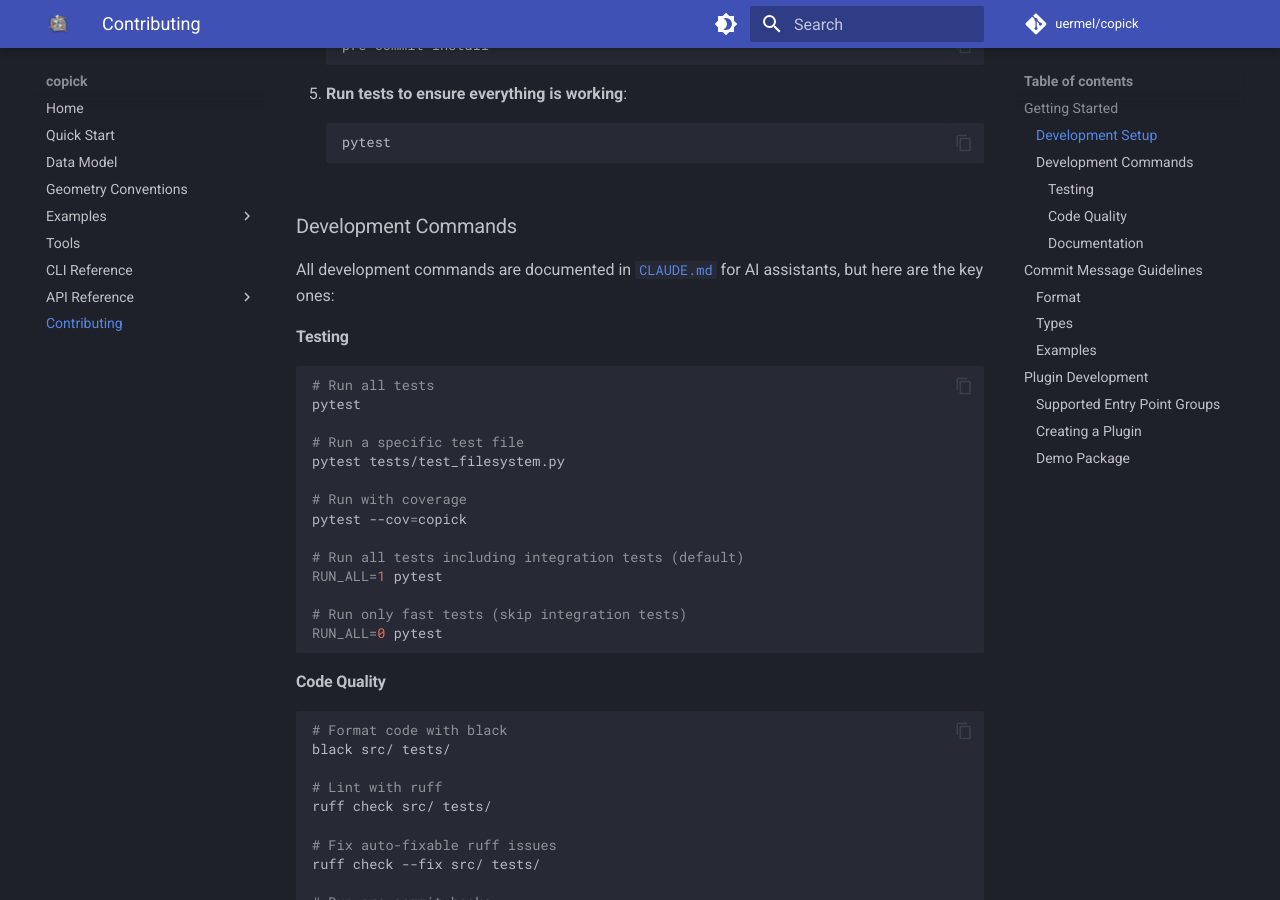
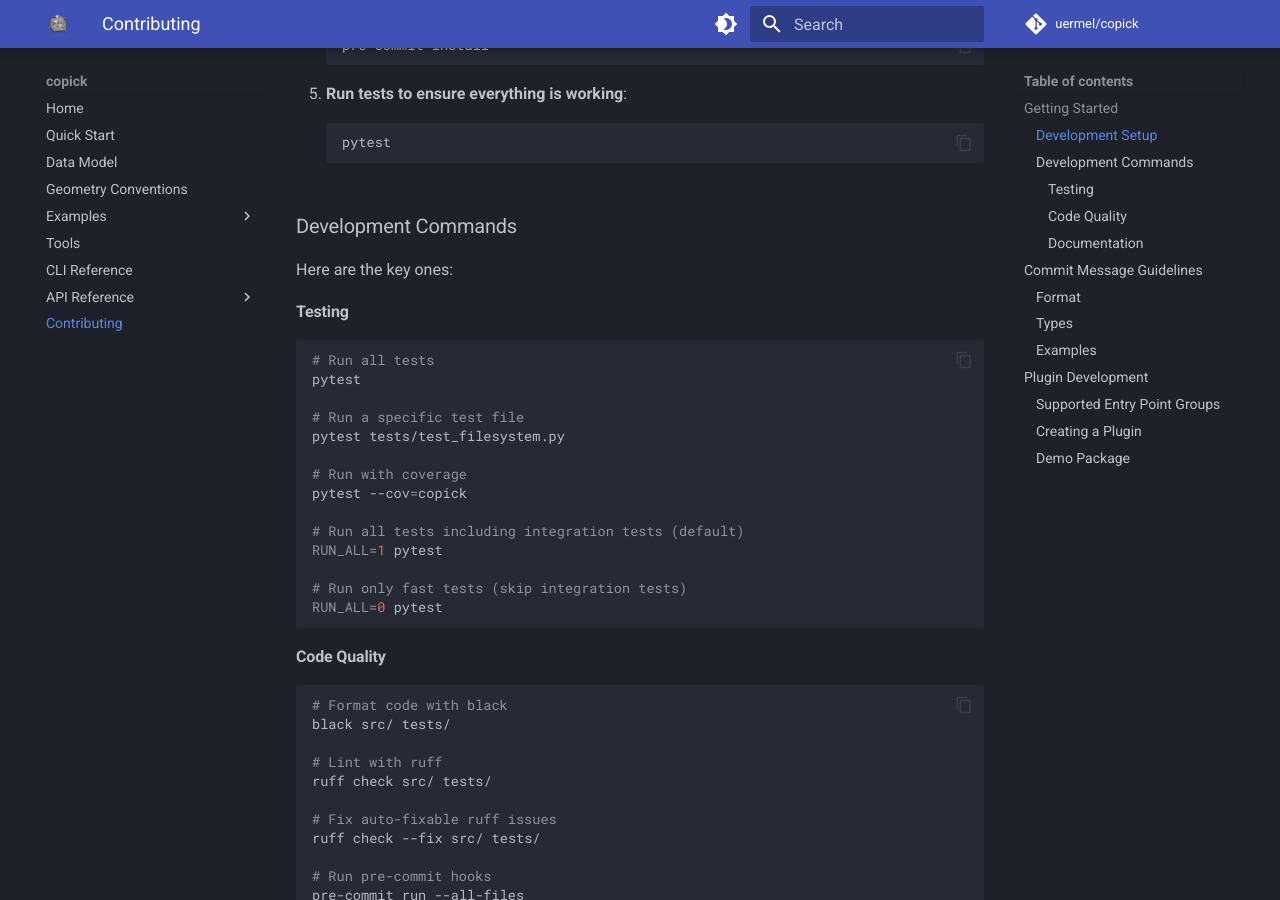
Before and after one commit to copick/copick, an MkDocs documentation site: the page built from docs/contributing.md, in a window 1280 px wide and 900 px high, scrolled down 742 px. Built offline with MkDocs 1.6.1 and Material for MkDocs 9.7.7, drawn with Linux system fonts in a browser that asks for light colours; comment, search, counter and statistics services are not loaded.

Commit message:
fix docs.

````diff
--- a/docs/contributing.md
+++ b/docs/contributing.md
@@ -36,7 +36,7 @@ We welcome contributions to copick! Whether you're reporting bugs, suggesting fe
 
 ### Development Commands
 
-All development commands are documented in [`CLAUDE.md`](../CLAUDE.md) for AI assistants, but here are the key ones:
+Here are the key ones:
 
 #### Testing
 ```bash
````
